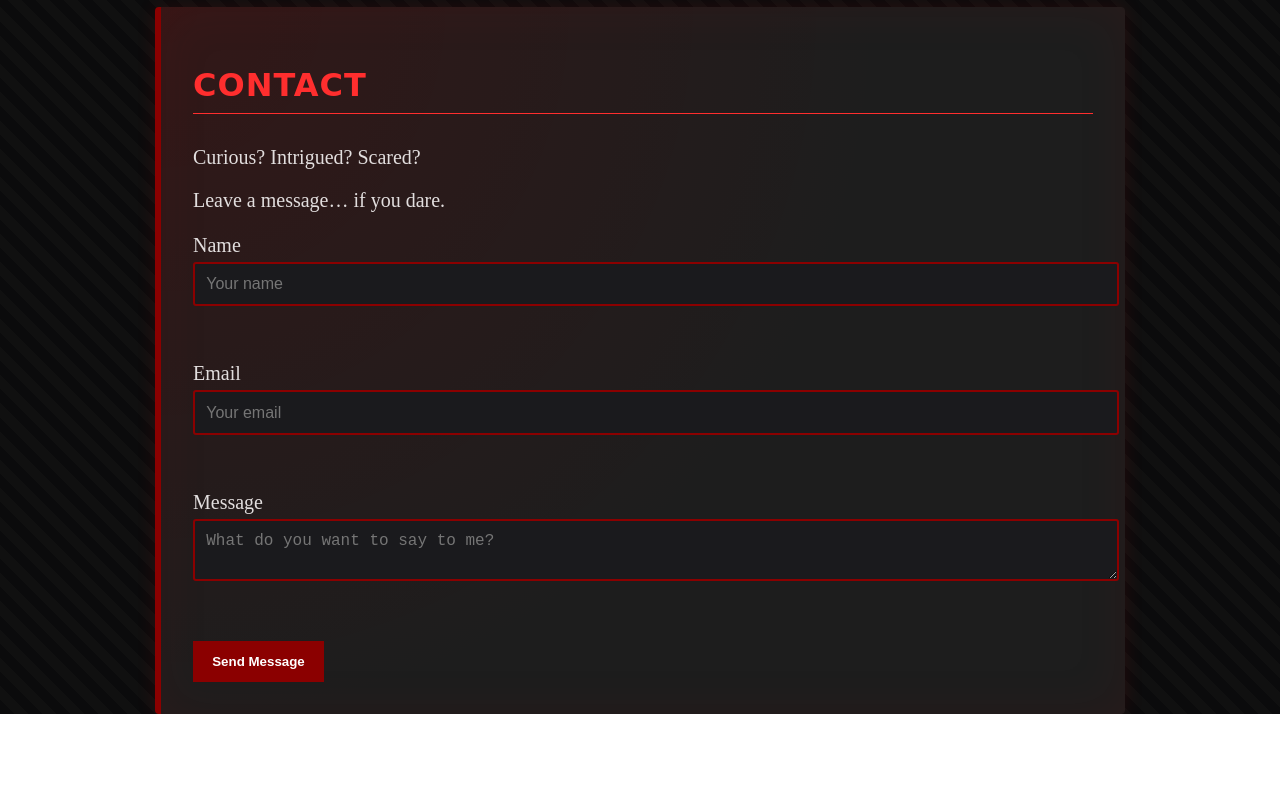
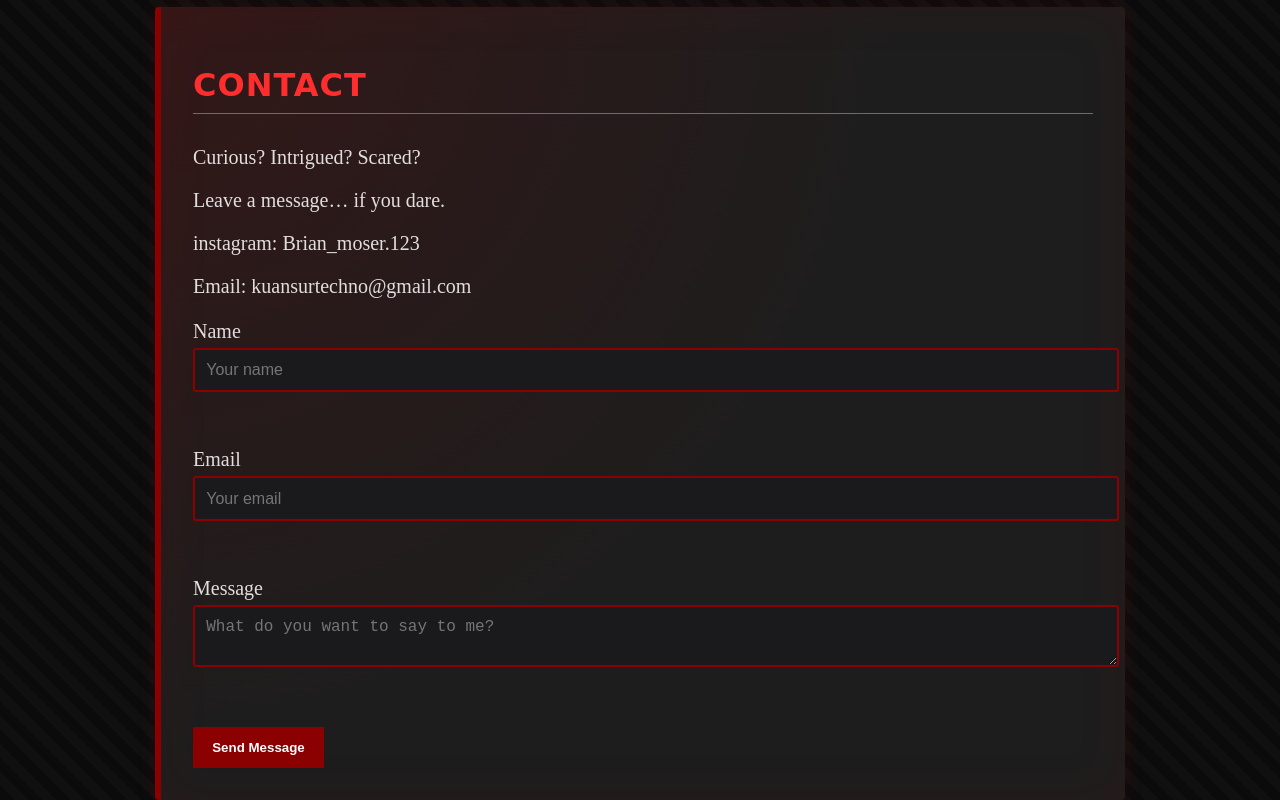
Before and after one commit to LEONIDAS-doom/Brian-Moser, a plain HTML site: page index.html in a window 1280 px wide. Shown: the part 3879-4679 px from the top of the page. Before the commit the page ends 4593 px from the top, so only its background shows below. Drawn offline with Linux system fonts and the light colour scheme.

Commit message:
Update index.html

```diff
--- a/index.html
+++ b/index.html
@@ -85,6 +85,8 @@
     <h2>Contact</h2>
     <p>Curious? Intrigued? Scared?</p>
     <p>Leave a message… if you dare.</p>
+    <p>instagram: Brian_moser.123</p>
+    <p>Email: kuansurtechno@gmail.com</p>
 
     <form>
       <label for="name">Name</label><br>
```
